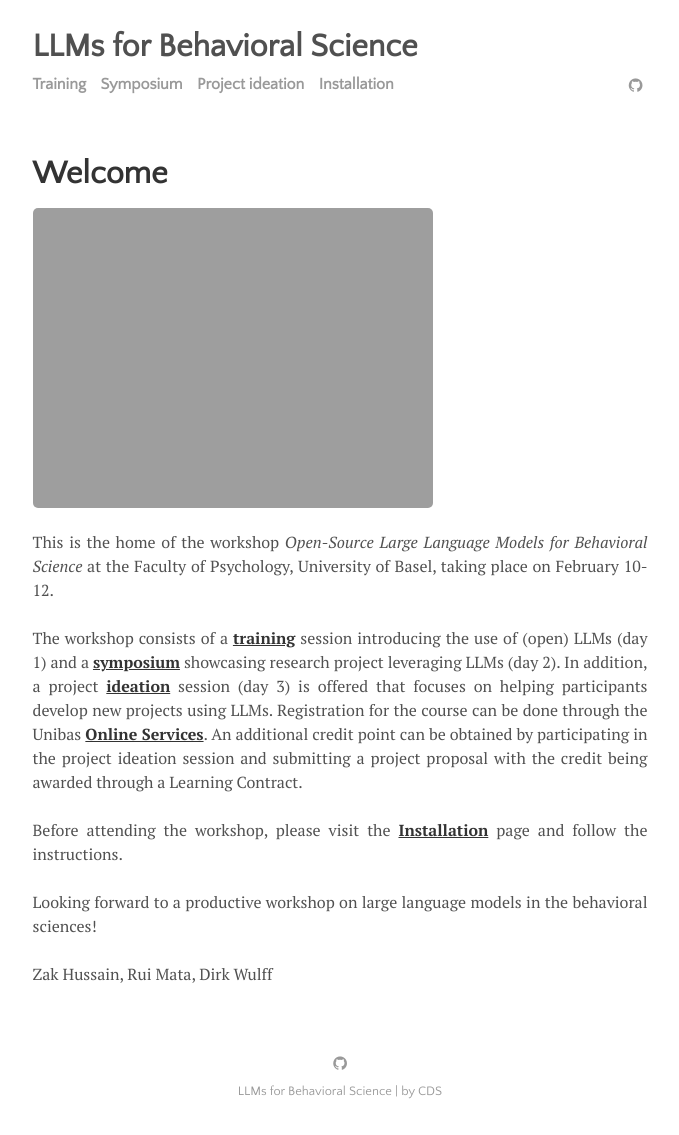
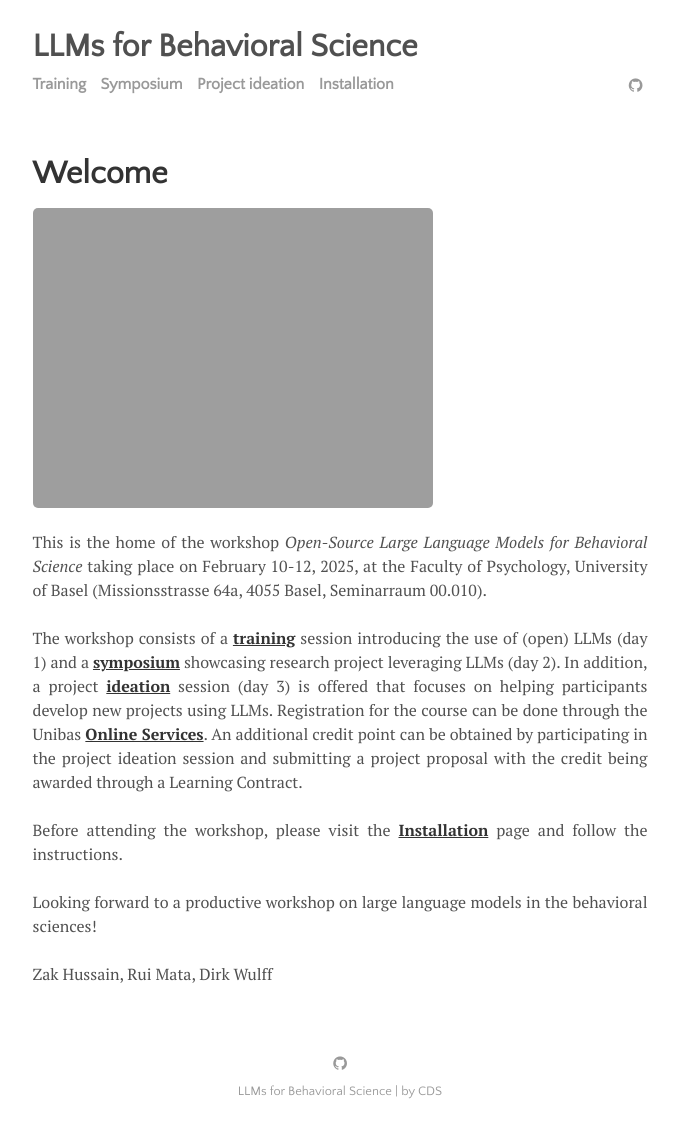
Before and after one commit to cdsbasel/LLM4BeSci_2025Unibas, a Jekyll site: the page built from index.html, in a window 1280 px wide. Shown: the whole page, without its empty margins (300-979 px from the left). Built offline with Jekyll 4.4.1, drawn with Linux system fonts in a browser that asks for light colours; the list of posts is cut into pages by our own code.

Commit message:
update index

```diff
--- a/index.html
+++ b/index.html
@@ -9,7 +9,7 @@ title: Welcome
 
 <p align="justify">
 This is the home of the workshop <i>Open-Source Large Language Models for Behavioral Science</i>
-at the Faculty of Psychology, University of Basel, taking place on February 10-12.
+taking place on February 10-12, 2025, at the Faculty of Psychology, University of Basel (Missionsstrasse 64a, 4055 Basel, Seminarraum 00.010).
 <br><br>
 
 The workshop consists of a <a href="menu/training.html"><b>training</b></a> session introducing the use of (open) LLMs (day 1) and a <a href="menu/symposium.html"><b>symposium</b></a> showcasing research project leveraging LLMs (day 2). In addition, a project <a href="menu/ideation.html"><b>ideation</b></a> session (day 3) is offered that focuses on helping participants develop new projects using LLMs. Registration for the course can be done through the Unibas <a href="https://login.unibas.ch/adfs/ls/"><b>Online Services</b></a>. An additional credit point can be obtained by participating in the project ideation session and submitting a project proposal with the credit being awarded through a Learning Contract.
```
